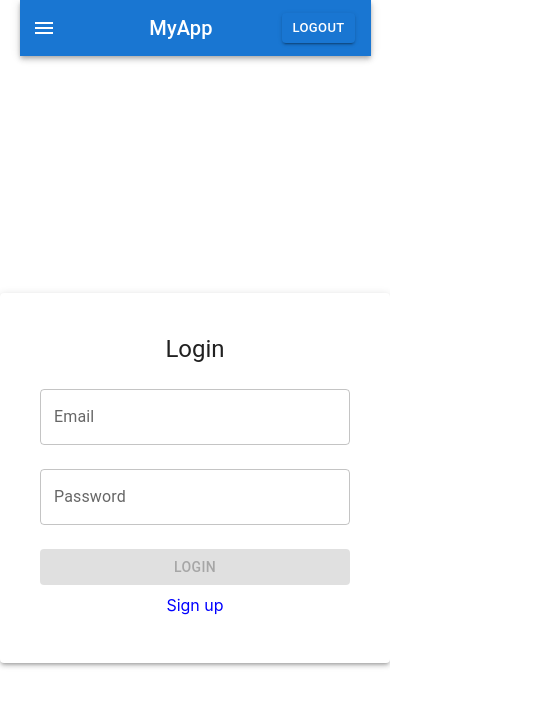
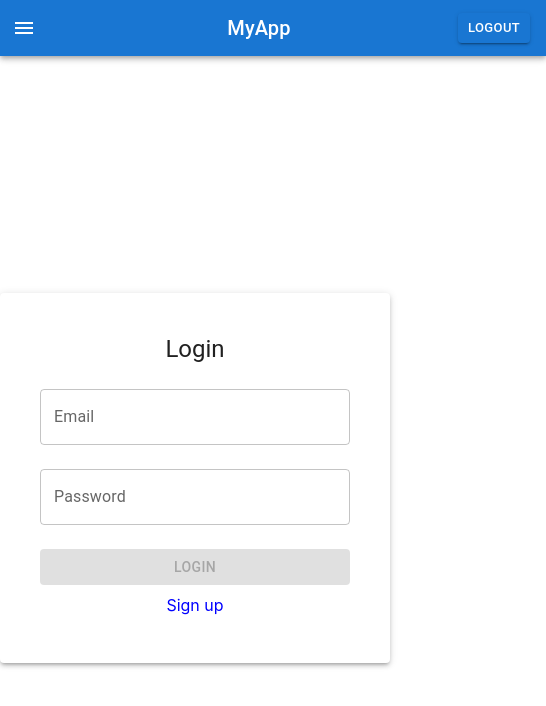
Before and after one commit to rav39439/TodoAssignment, a React (Create React App) app: page / in a window 390 px wide. Shown: the top 706 px of the page, 546 px wide, since content can reach past the window. Built offline with nearby package versions, Linux system fonts and the light colour scheme.

Commit message:
navbar length changed

```diff
--- a/src/components/Navbar/Navbar.jsx
+++ b/src/components/Navbar/Navbar.jsx
@@ -111,7 +111,7 @@ const Navbar = (props) => {
     }
   return (
     <AppBar position="static" sx={{
-      width: isMobile ? "90%" : isTablet ? "95%" : isLargeScreen ? "100%" : "100%",
+      width: isMobile ? "140%" : isTablet ? "125%" : isLargeScreen ? "100%" : "100%",
       margin: "0 auto",
     }}>
       <Toolbar>
```
